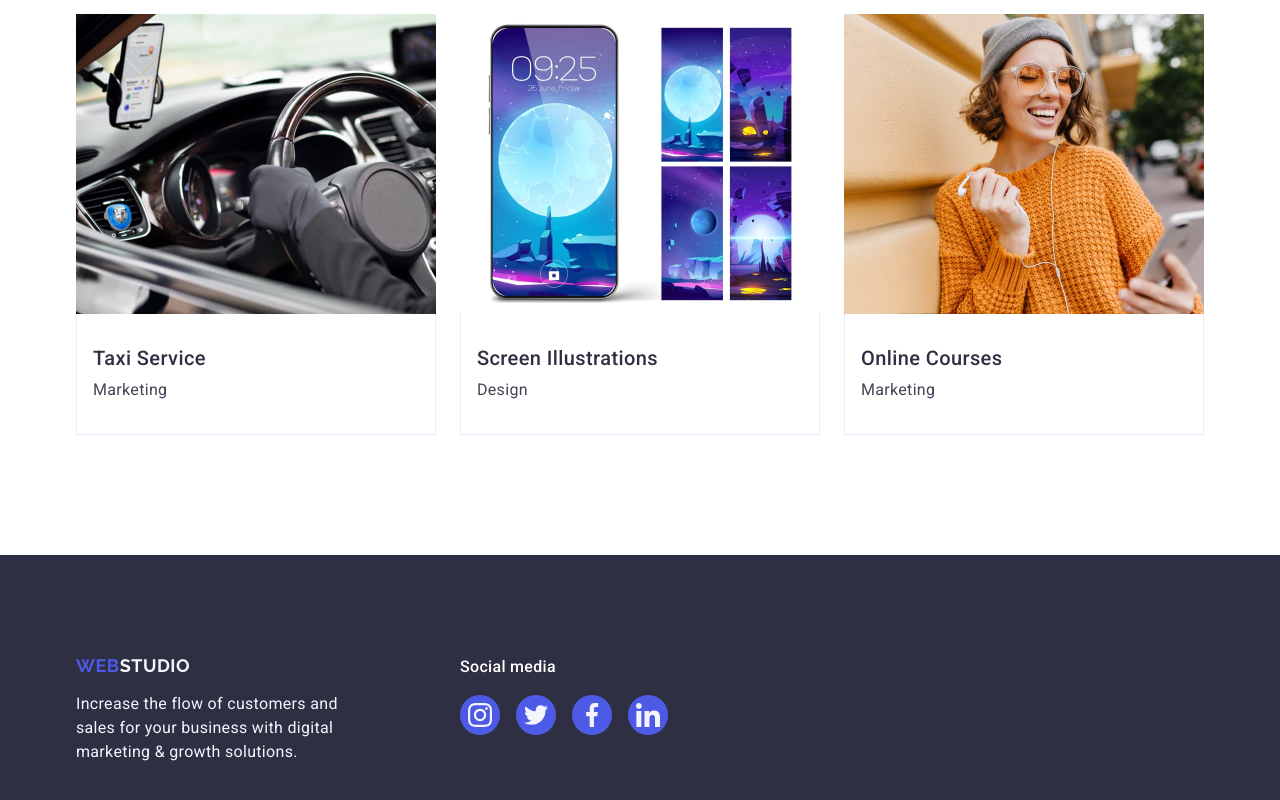
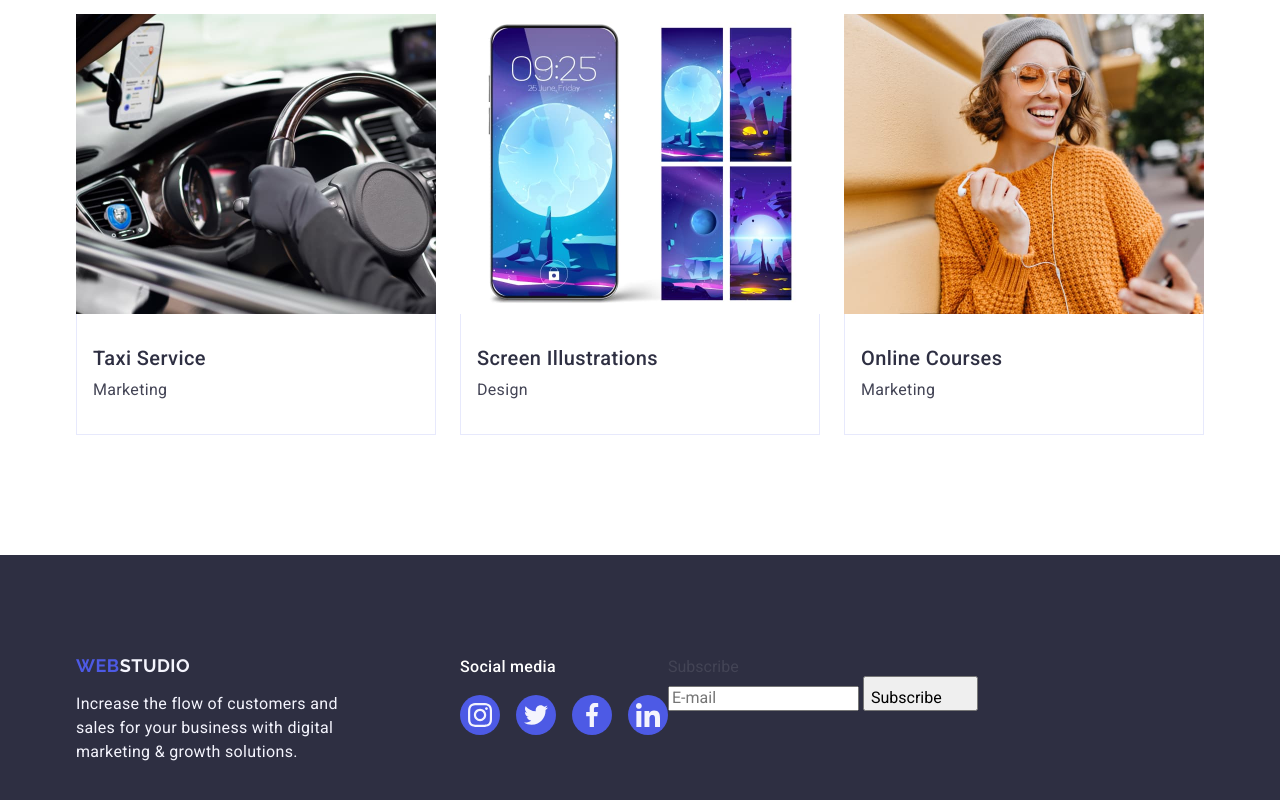
Before and after one commit to MrSponge-netizen/goit-markup-hw-05, a plain HTML site: page index.html in a window 1280 px wide. Shown: the part 2628-3428 px from the top of the page. Drawn offline with nearby package versions, Linux system fonts and the light colour scheme.

Commit message:
MarkUp subscribe form in basement

```diff
--- a/index.html
+++ b/index.html
@@ -440,6 +440,7 @@
             digital marketing & growth solutions.
           </p>
         </div>
+
         <div class="social-links">
           <p class="social-links-title">Social media</p>
           <ul class="social-links-list">
@@ -473,6 +474,28 @@
             </li>
           </ul>
         </div>
+
+        <div class="subscription-box">
+          <p class="subscr-title">Subscribe</p>
+          <form class="subscr-form">
+            <label class="subscr-form-label">
+              <input
+                type="email"
+                class="subscr-input"
+                name="user-email"
+                id="subscr-form-label"
+                placeholder="E-mail"
+              />
+            </label>
+
+            <button class="subscr-form-btn" type="submit">
+              Subscribe
+              <svg class="sbrscr-form-icon" width="24" height="24">
+                <use href="./images/icons.svg#icon-paper-flight"></use>
+              </svg>
+            </button>
+          </form>
+        </div>
       </div>
     </footer>
   </body>
```
